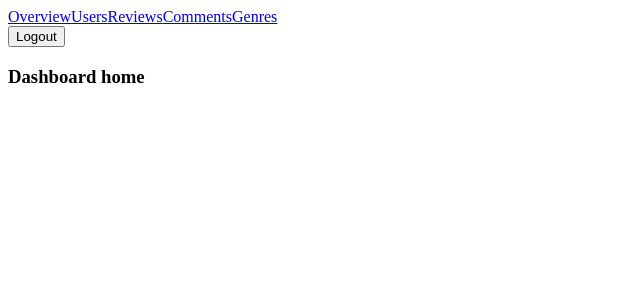
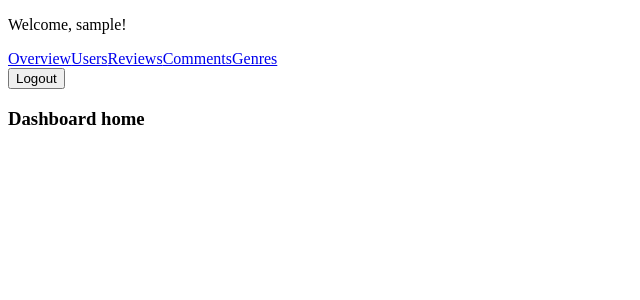
Before and after one commit to Olly-Codes/ronin-log-admin, a React (Vite) app: page /admin/dashboard in a window 1280 px wide. Shown: the top 300 px of the page, without its empty margins (0-640 px from the left). Built offline with nearby package versions, Linux system fonts and the light colour scheme; sample sign-in values are in the browser's storage.

Commit message:
feat: add Header component

```diff
--- /dev/null
+++ b/src/components/Header.jsx
@@ -0,0 +1,14 @@
+import { useAuth } from "../context/AuthContext";
+
+const Header = () => {
+
+    const { user } = useAuth();
+
+    return (
+        <header className="header-content">
+            <p>Welcome, {user.username}!</p>
+        </header>
+    );
+};
+
+export default Header;
--- a/src/pages/DashboardPage.jsx
+++ b/src/pages/DashboardPage.jsx
@@ -1,10 +1,12 @@
 import { Outlet } from "react-router";
 import Sidebar from "../components/Sidebar";
+import Header from "../components/Header";
 
 const DashboardPage = () => {
 
     return (
         <section className="dashboard-content">
+            <Header />
             <Sidebar />
             <div className="dashboard-content-container">
                 <Outlet />
```
